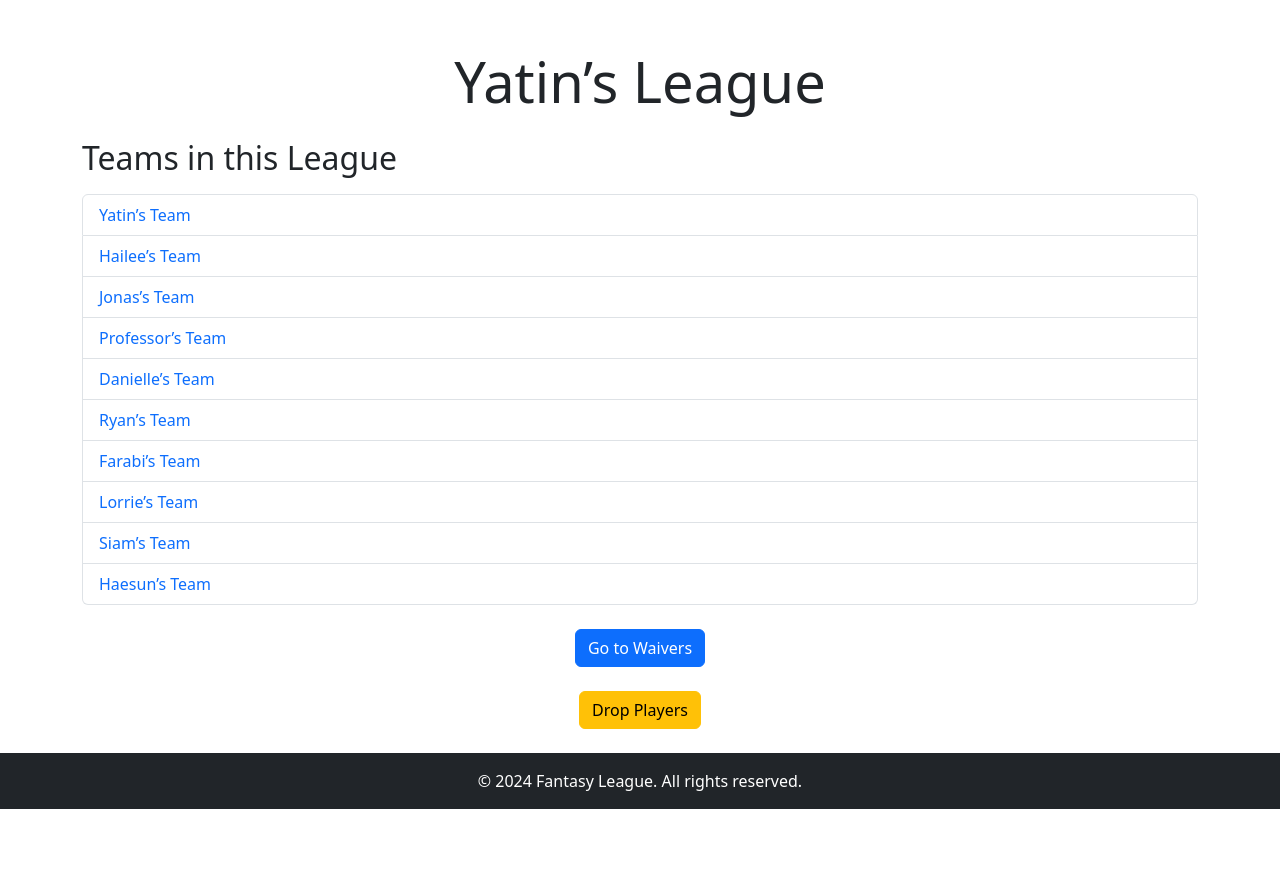
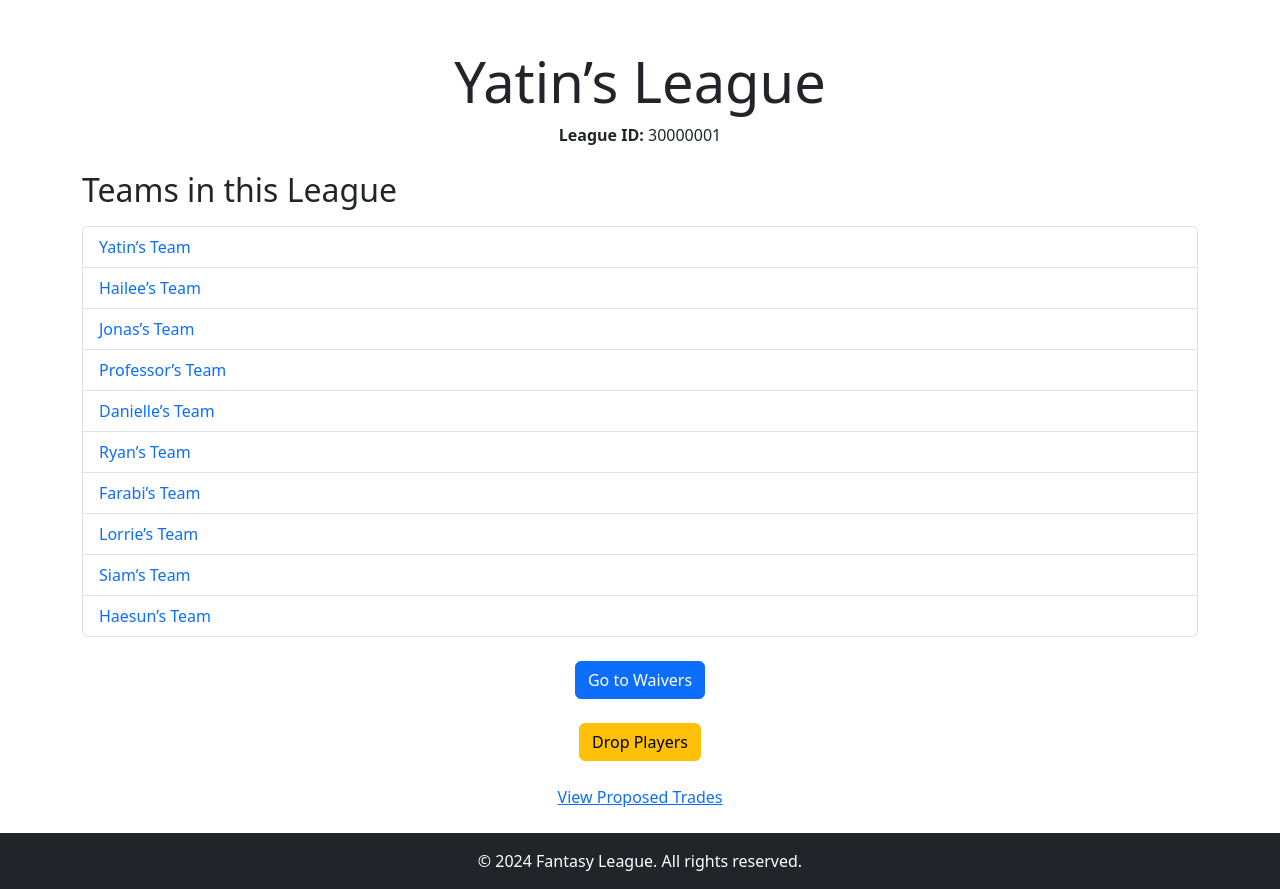
Before and after one commit to jonasdao808/fantasy_league, a Flask app: template templates/league.html in a window 1280 px wide. Shown: the part 56-945 px from the top of the page. Before the commit the page ends 865 px from the top, so only its background shows below. Run offline with Flask 3, Linux system fonts and the light colour scheme; the template is opened without the code that fills it: values that come from a table or form of the project are taken from there, others are empty; data comes from the database, SQL or seed files in the repository; parts of the project's set-up code (start-up, migrations or seed data) failed here and were passed over.

Commit message:
Update league.html
added league_id to the page

```diff
--- a/templates/league.html
+++ b/templates/league.html
@@ -36,6 +36,7 @@
         <!-- League Name -->
         <div class="text-center mb-4">
             <h1 class="display-4">{{ league.league_name }}</h1>
+            <p><strong>League ID:</strong> {{ league.league_ID }}</p>  <!-- Display the League ID -->
         </div>
 
         <!-- Teams Section -->
@@ -65,6 +66,11 @@
         <a href="{{ url_for('drop_page', league_id=league.league_ID) }}" class="btn btn-warning">Drop Players</a>
     </div>
 
+    <div class="container mt-4 text-center">
+        <a href="{{ url_for('proposed_trades_page', league_id=league.league_ID) }}">View Proposed Trades</a>
+
+    </div>
+
     <br/>
 
     <!-- Optional footer -->
```
